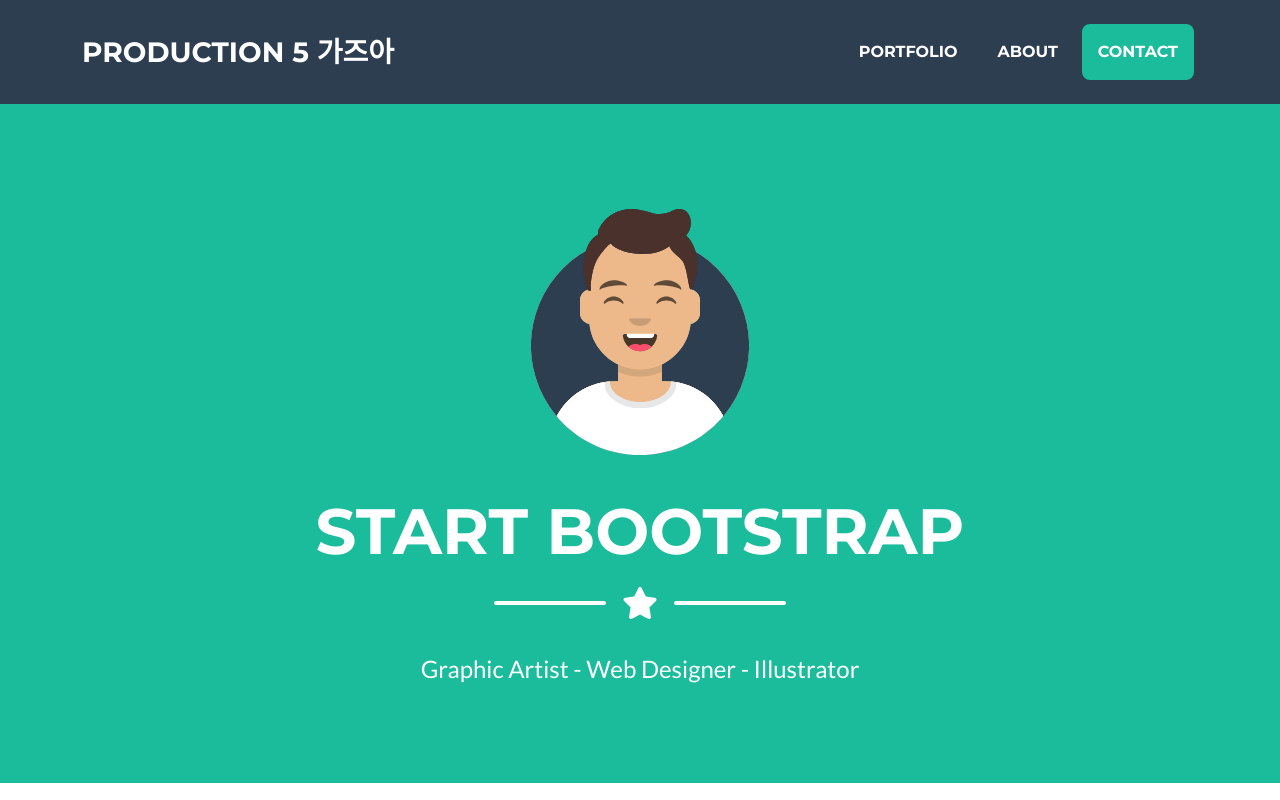
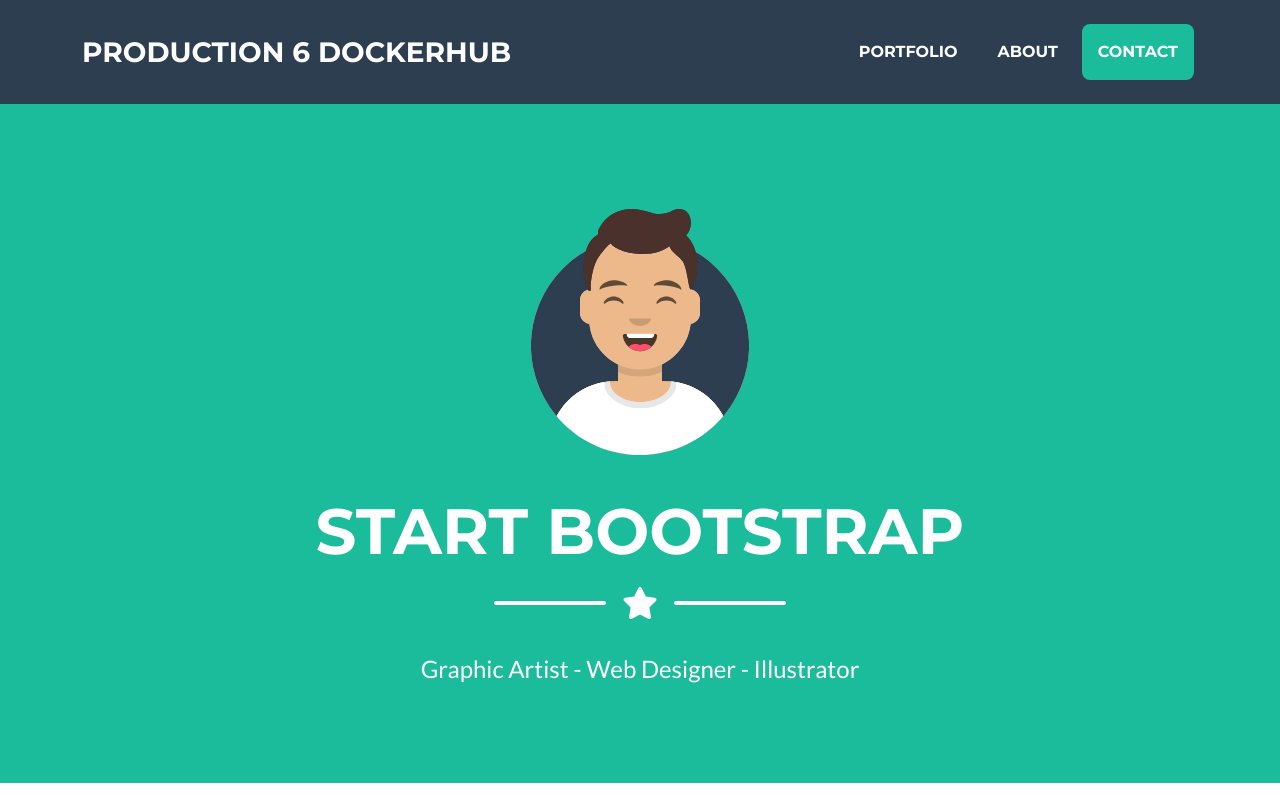
Before and after one commit to Stella0916/example, a plain HTML site: page index.html in a window 1280 px wide. Shown: the top 800 px of the page. Drawn offline with nearby package versions, Linux system fonts and the light colour scheme.

Commit message:
fix hub plugin

```diff
--- a/index.html
+++ b/index.html
@@ -20,7 +20,7 @@
         <!-- Navigation-->
         <nav class="navbar navbar-expand-lg bg-secondary text-uppercase fixed-top" id="mainNav">
             <div class="container">
-                <a class="navbar-brand" href="#page-top">Production 5 가즈아</a>
+                <a class="navbar-brand" href="#page-top">Production 6 dockerhub</a>
                 <button class="navbar-toggler text-uppercase font-weight-bold bg-primary text-white rounded" type="button" data-bs-toggle="collapse" data-bs-target="#navbarResponsive" aria-controls="navbarResponsive" aria-expanded="false" aria-label="Toggle navigation">
                     Menu
                     <i class="fas fa-bars"></i>
```
